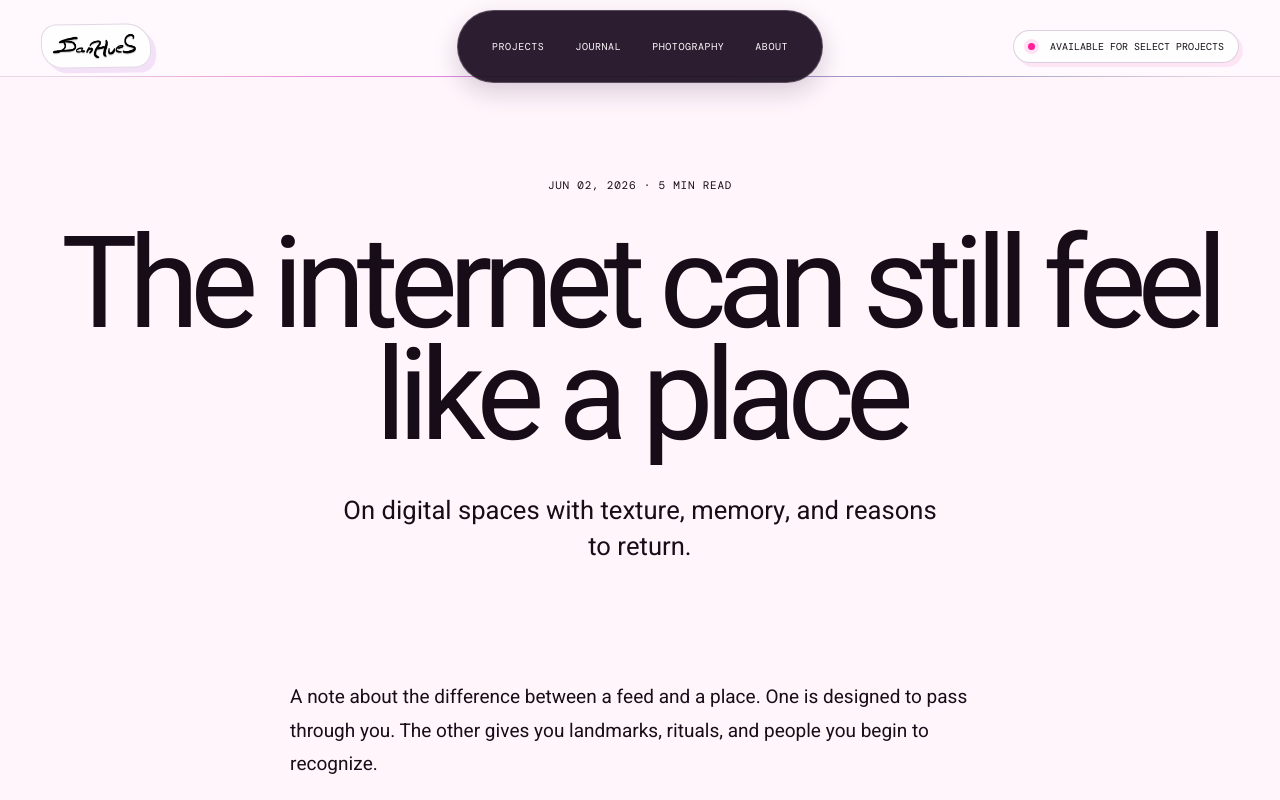
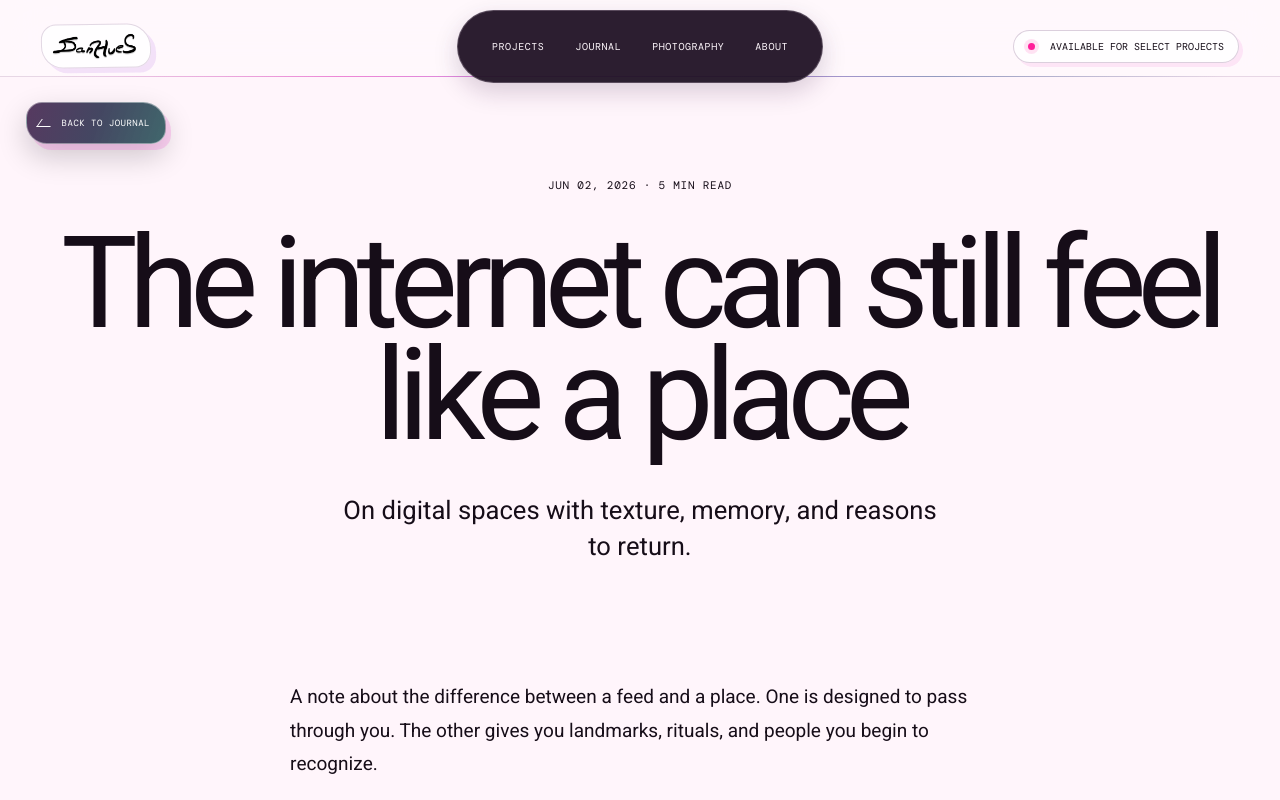
Before and after one commit to DanHues/creative-portfolio, a Next.js app: page /journal/internet-as-place in a window 1280 px wide. Shown: the top 800 px of the page. Built offline with nearby package versions, Linux system fonts and the light colour scheme; a web font is replaced by a local one.

Commit message:
Add journal navigation controls

```diff
--- a/app/journal/[slug]/page.tsx
+++ b/app/journal/[slug]/page.tsx
@@ -1,6 +1,7 @@
 import { notFound } from "next/navigation";
 import { RichCopy } from "@/components/rich-copy";
 import { SiteFooter, SiteHeader } from "@/components/site-header";
+import { SubpageControls } from "@/components/subpage-controls";
 import { formatDate, getPost, getPosts } from "@/lib/content";
 
 export const dynamicParams = false;
@@ -15,6 +16,7 @@ export default async function PostPage({ params }: { params: Promise<{ slug: str
   return (
     <main>
       <SiteHeader />
+      <SubpageControls backHref="/journal" backLabel="Back to Journal" />
       <article className="story journal-story">
         <div className="story-head">
           <p className="eyebrow">{formatDate(post.date)} · {post.readTime} read</p>
```
